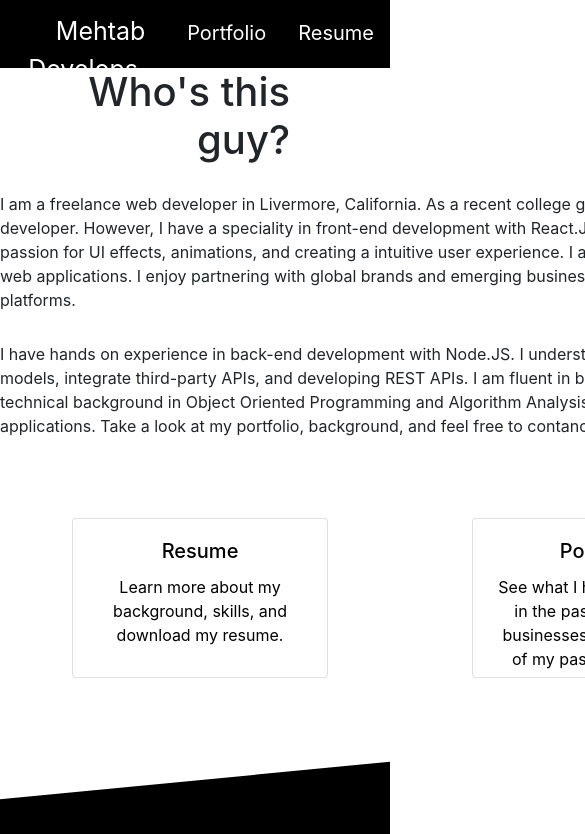
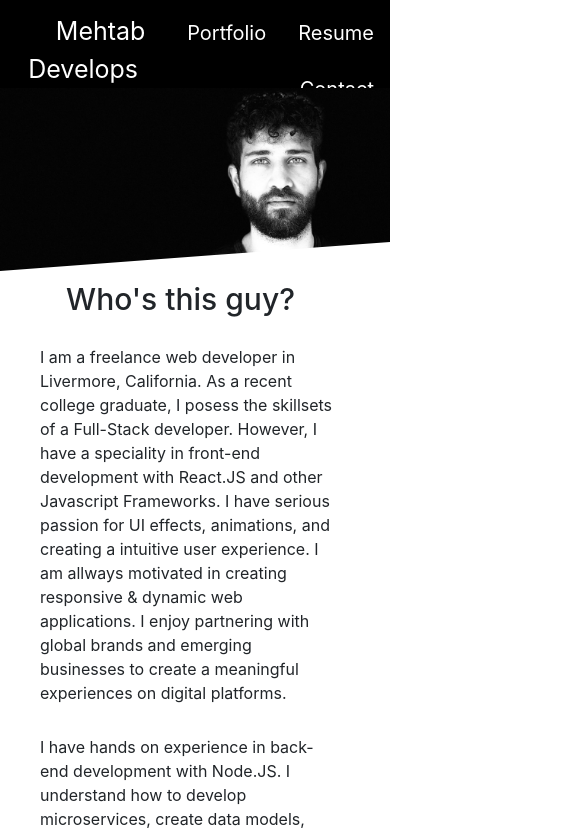
Before and after one commit to mehtab98/portfolio, a React (Create React App) app: page / in a window 390 px wide. Shown: the top 834 px of the page, 585 px wide, since content can reach past the window. Built offline with nearby package versions, Linux system fonts and the light colour scheme.

Commit message:
mobile home

```diff
--- a/src/components/footer/footer.js
+++ b/src/components/footer/footer.js
@@ -1,13 +1,11 @@
-import React from 'react';
+import React from "react";
 
-import './footer.css'
+import "./footer.css";
 
-import {Link} from 'react-router-dom';
+import { Link } from "react-router-dom";
 
-import {DiGithub} from 'react-icons/di';
-import {FaLinkedinIn} from "react-icons/fa";
-
-
+import { DiGithub } from "react-icons/di";
+import { FaLinkedinIn } from "react-icons/fa";
 
 function website_footer() {
   return (
@@ -27,34 +25,40 @@ function website_footer() {
                 <div className="footer_column">
                   <h4 className="handle_text_r">Quick Links</h4>
                   <ul className="footer_links">
+                    <li className="link_stylez">
+                      {" "}
+                      <a
+                        href="https://github.com/mehtab98"
+                        className="link_stylez"
+                      >
+                        Github
+                      </a>
+                      <DiGithub />
+                    </li>
 
-                <li className="link_stylez"> <a href="https://github.com/mehtab98" className="link_stylez">Github</a><DiGithub/></li>
+                    <li className="link_stylez">
+                      {" "}
+                      <a
+                        href="https://www.linkedin.com/in/mehtab-randhawa-a83786177"
+                        className="link_stylez"
+                      >
+                        Linkedin
+                      </a>{" "}
+                      <FaLinkedinIn />
+                    </li>
 
-                <li className="link_stylez"> <a href="https://www.linkedin.com/in/mehtab-randhawa-a83786177" className="link_stylez">Linkedin</a> <FaLinkedinIn/></li>
-
-              <Link  to='/resume'>
+                    <Link to="/resume">
                       <li className="link_stylez">Resume</li>
                     </Link>
-
-
                   </ul>
                 </div>
-
-
               </div>
             </footer>
           </section>
         </div>
       </footer>
     </>
-
-
-
-
-
-
   );
 }
 
-
 export default website_footer;
--- a/src/components/home.css
+++ b/src/components/home.css
@@ -1,4 +1,4 @@
-.headerStyle{
+.headerStyle {
   clip-path: polygon(0 0, 100% 0, 100% 80%, 0 95%);
   width: 100%;
   background-position: center;
@@ -9,97 +9,165 @@
   position: relative;
 }
 
-.img_1{
+.img_1 {
   width: 100%;
   height: 100%;
-    margin-top:-380px;
+  margin-top: -380px;
   background-position: center;
   background-repeat: no-repeat;
   background-size: cover;
   position: relative;
 }
 
-.header_text{
+.header_text {
   color: white;
   text-align: left;
   font-size: 48px;
 }
 
-.button_style{
-    color:white;
-    width:200px;
-    margin-top:15px;
-    margin-left:-400px;
+.button_style {
+  color: white;
+  width: 200px;
+  margin-top: 15px;
+  margin-left: -400px;
 }
-.hero_text{
+.hero_text {
   position: absolute;
-    width:375px;
+  width: 375px;
   top: 33%;
   left: 50%;
   transform: translate(-150%, -30%);
   color: white;
 }
-.body_style{
+.body_style {
   text-align: center;
 }
-.home_text{
+.home_text {
   display: inline-block;
-    width:1000px;
+  width: 1000px;
   margin-top: 25px;
   text-align: left;
 }
-.form_style{
+.form_style {
   background-color: white;
   width: 1000px;
   display: inline-block;
   margin-bottom: 10px;
-    margin-top:20px;
+  margin-top: 20px;
   border-radius: 10px;
   text-align: left;
 }
-.home_title{
+.home_title {
   text-align: right;
   margin-right: 100px;
   margin-top: -20px;
 }
-.card_wrap{
+.card_wrap {
   display: inline-block;
 }
-.card_style{
+.card_style {
   width: 1200px;
-    display:flex;
+  display: flex;
   flex-direction: row;
   justify-content: space-around;
-    margin-top:70px;
+  margin-top: 70px;
 }
 
-.link_style{
-    color:black;
+.link_style {
+  color: black;
 }
 
-.link_style:hover{
-    color:#6C757D;
+.link_style:hover {
+  color: #6c757d;
   text-decoration: none;
 }
 
-.cards{
+.cards {
   margin-bottom: 25px;
 }
 
-.cards:hover{
-    border-color:black;
+.cards:hover {
+  border-color: black;
 }
+
+@media only screen and (max-width: 420px) {
+  .headerStyle {
+    clip-path: polygon(0 0, 100% 0, 100% 80%, 0 95%);
+    max-width: 420px;
+    background-position: center;
+    background-repeat: no-repeat;
+    position: absolute;
+    display: flex;
+    background-size: cover;
+    position: relative;
+  }
+  .header_text {
+    color: white;
+    text-align: left;
+    font-size: 48px;
+  }
+
+  .img_1 {
+    max-width: 420px;
+    height: 100%;
+    margin-top: -100px;
+    background-position: center;
+    background-repeat: no-repeat;
+    background-size: cover;
+    position: relative;
+  }
+
+  .body_style {
+    text-align: center;
+    max-width: 300px;
+    margin-left: 40px;
+  }
+  .form_style {
+    background-color: white;
+    max-width: 300px;
+    display: inline-block;
+    margin-bottom: 10px;
+    margin-top: 20px;
+    border-radius: 10px;
+    text-align: left;
+  }
+
+  .home_title {
+    text-align: right;
+    font-size: 30px;
+    width: 300px;
+    margin-left: -45px;
+    margin-top: 0px;
+  }
+  .card_style {
+    width: 1200px;
+    display: flex;
+    flex-direction: column;
+    justify-content: space-around;
+    margin-top: 25px;
+    margin-left: 20px;
+  }
+  .hero_text {
+    position: absolute;
+    width: 400px;
+    top: 33%;
+    left: 50%;
+    transform: translate(-180%, -25%);
+    color: white;
+  }
+}
+
 @media only screen and (min-width: 1500px) {
-    .form_style{
+  .form_style {
     background-color: white;
     width: 1000px;
     display: inline-block;
     margin-bottom: 10px;
-        margin-top:20px;
+    margin-top: 20px;
     border-radius: 10px;
     text-align: left;
   }
-    .headerStyle{
+  .headerStyle {
     clip-path: polygon(0 0, 100% 0, 100% 83%, 0 98%);
     width: 100%;
     background-position: center;
@@ -110,35 +178,34 @@
     position: relative;
   }
 
-    .home_text{
+  .home_text {
     display: inline-block;
-        width:1400px;
+    width: 1400px;
     text-align: left;
   }
-    .card_style{
+  .card_style {
     width: 1400px;
-        display:flex;
+    display: flex;
     flex-direction: row;
     justify-content: space-around;
-        margin-top:25px;
+    margin-top: 25px;
   }
-    .img_1{
+  .img_1 {
     width: 100%;
     height: 100%;
-        margin-top:-540px;
+    margin-top: -540px;
     background-position: center;
     background-repeat: no-repeat;
     background-size: cover;
     position: relative;
   }
 
-    .hero_text{
+  .hero_text {
     position: absolute;
-        width:400px;
+    width: 400px;
     top: 33%;
     left: 50%;
     transform: translate(-180%, -25%);
     color: white;
   }
-
 }
```
Lines whose indentation alone changed are shown as unchanged.
